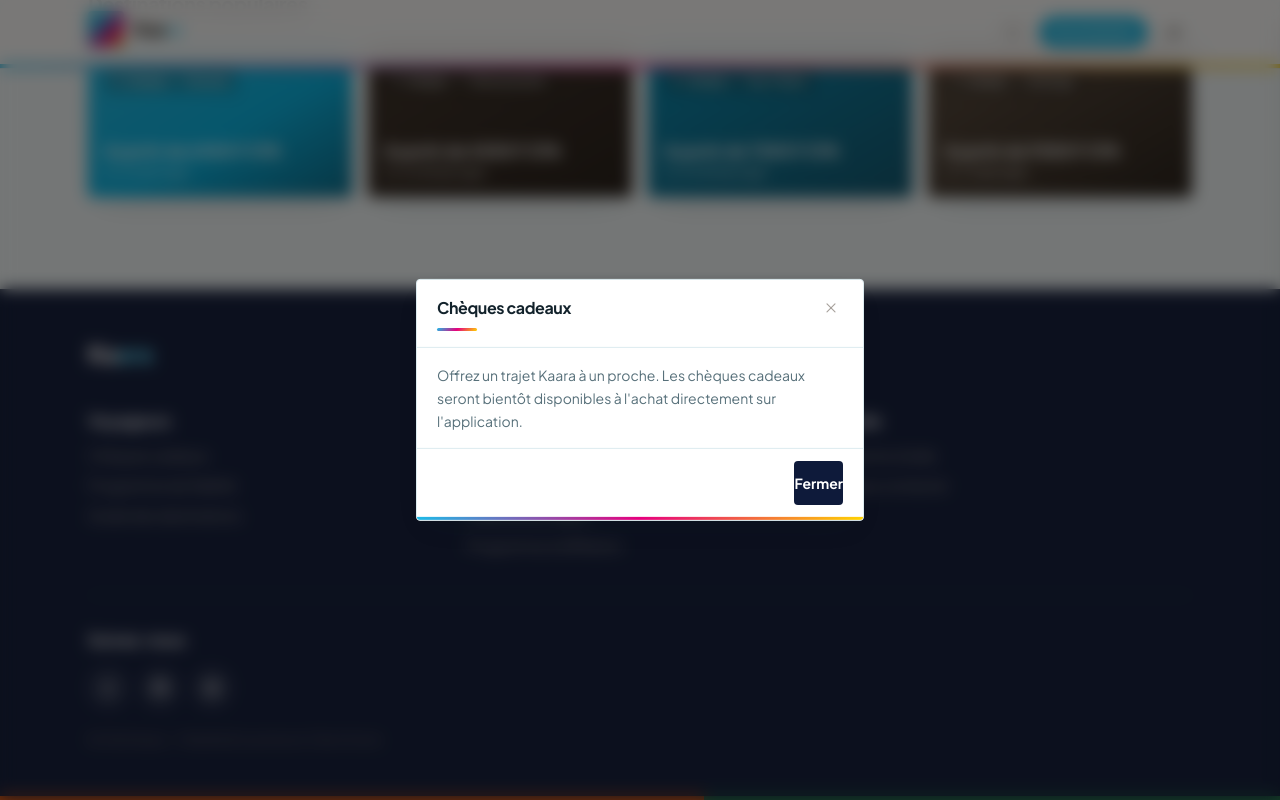
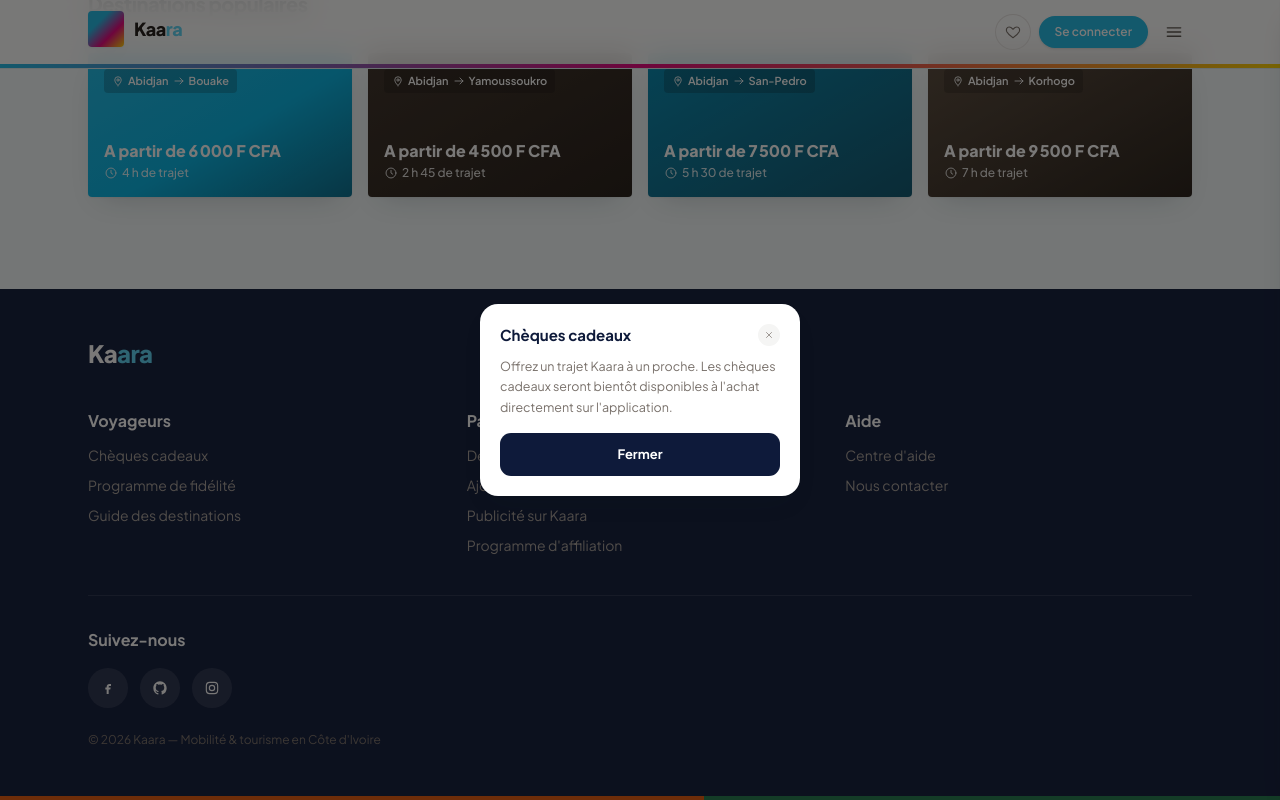
Before and after one commit to Yamoon224/BILLETERIE-WEB, a Next.js app: page / in a window 1280 px wide. Both pictures are taken after a click on the button "Chèques cadeaux". Shown: the part 1932-2732 px from the top of the page. Built offline with nearby package versions, Linux system fonts and the light colour scheme; no server answers.

Commit message:
feat: refactor InfoModalProvider to use native dialog element and improve accessibility

```diff
--- a/src/features/info-modal/InfoModalProvider.tsx
+++ b/src/features/info-modal/InfoModalProvider.tsx
@@ -1,8 +1,8 @@
 "use client";
 
-import { createContext, useCallback, useContext, useMemo, useState } from "react";
+import { createContext, useCallback, useContext, useEffect, useMemo, useRef, useState } from "react";
 import type { ReactNode } from "react";
-import { Modal } from "@/components/ui";
+import { IconClose } from "@/components/ui/icons";
 
 interface InfoModalContextValue {
   openInfo: (title: string, text: string) => void;
@@ -15,37 +15,62 @@
  * page : les fonctionnalites annoncees mais pas encore en ligne (cheques
  * cadeaux, fidelite, Aeroexpress...) ouvrent ce meme modal plutot qu'un lien
  * mort ou une page a moitie construite.
+ *
+ * Carte blanche fixe (pas de bandeau degrade, pas de bordure de section) :
+ * c'est un simple encart d'information, pas une boite de dialogue applicative
+ * — deliberement plus sobre que le `Modal` partage du design system.
  */
 export function InfoModalProvider({ children }: { children: ReactNode }) {
   const [content, setContent] = useState<{ title: string; text: string } | null>(null);
+  const dialogRef = useRef<HTMLDialogElement>(null);
 
   const openInfo = useCallback((title: string, text: string) => {
     setContent({ title, text });
   }, []);
   const close = useCallback(() => setContent(null), []);
 
+  useEffect(() => {
+    const dialog = dialogRef.current;
+    if (!dialog) return;
+
+    if (content && !dialog.open) dialog.showModal();
+    if (!content && dialog.open) dialog.close();
+  }, [content]);
+
   const value = useMemo(() => ({ openInfo }), [openInfo]);
 
   return (
     <InfoModalContext.Provider value={value}>
       {children}
-      <Modal
-        isOpen={content !== null}
+      <dialog
+        ref={dialogRef}
         onClose={close}
-        title={content?.title ?? ""}
-        size="sm"
-        footer={
+        onCancel={close}
+        aria-label={content?.title}
+        className="m-auto w-[82%] max-w-[320px] rounded-[18px] border-none bg-white p-5 text-stone-900 shadow-card backdrop:bg-stone-950/55 open:animate-fade-rise"
+      >
+        <div className="flex items-start justify-between gap-3">
+          <h2 className="text-[15px] font-bold text-[#0e1a3a]">{content?.title}</h2>
           <button
             type="button"
             onClick={close}
-            className="w-full rounded-sm bg-[#0e1a3a] py-3 text-sm font-bold text-white transition-colors hover:bg-[#16234f]"
+            aria-label="Fermer"
+            className="flex h-[22px] w-[22px] shrink-0 items-center justify-center rounded-full bg-stone-100 text-stone-500 hover:bg-stone-200"
           >
-            Fermer
+            <IconClose className="h-2.5 w-2.5" />
           </button>
-        }
-      >
-        <p className="text-sm leading-relaxed text-[var(--muted)]">{content?.text}</p>
-      </Modal>
+        </div>
+
+        <p className="mt-2.5 text-[12.5px] leading-relaxed text-stone-500">{content?.text}</p>
+
+        <button
+          type="button"
+          onClick={close}
+          className="mt-4 w-full rounded-[11px] bg-[#0e1a3a] py-3 text-[13px] font-bold text-white transition-colors hover:bg-[#16234f]"
+        >
+          Fermer
+        </button>
+      </dialog>
     </InfoModalContext.Provider>
   );
 }
```
